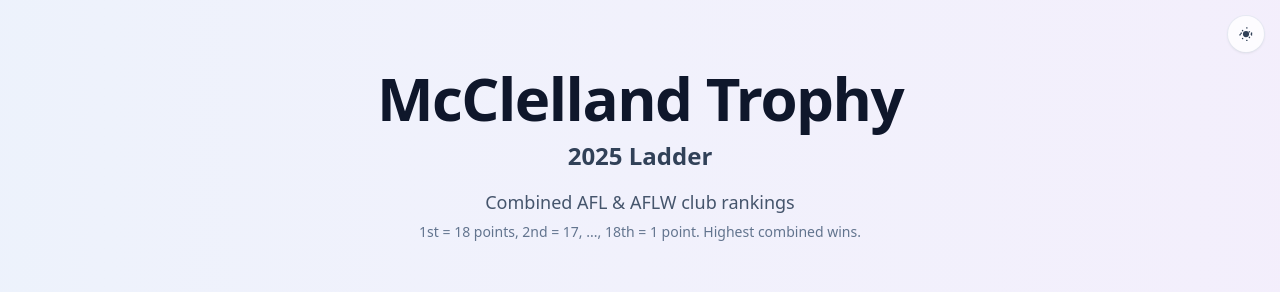
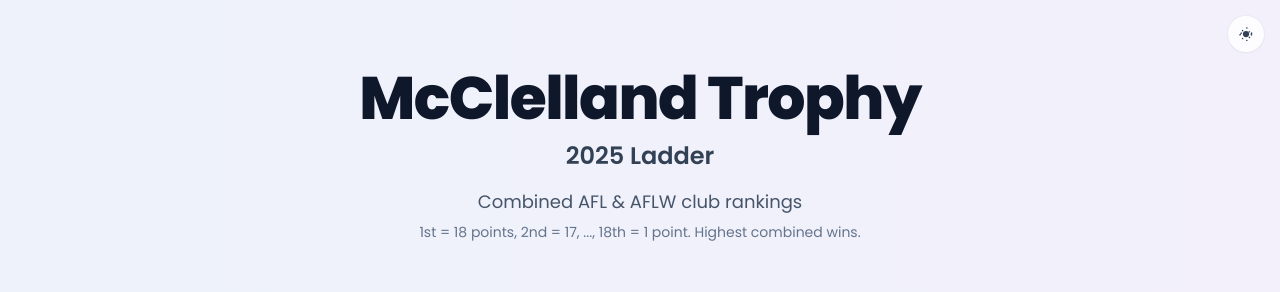
Before and after one commit to PalmyW/mcclelland, a Vue app: page / in a window 1280 px wide. Shown: the top 292 px of the page. Built offline with nearby package versions, Linux system fonts and the light colour scheme.

Commit message:
fix theme

```diff
--- a/package.json
+++ b/package.json
@@ -9,19 +9,19 @@
     "preview": "vite preview"
   },
   "dependencies": {
+    "@tailwindcss/forms": "^0.5.10",
     "jsdom": "^26.1.0",
     "node-fetch": "^3.3.2",
     "puppeteer": "^24.17.1",
+    "tailwindcss": "^3.4.17",
     "vue": "^3.5.18",
     "vue3-smooth-dnd": "^0.0.6"
   },
   "devDependencies": {
     "@material/web": "^2.4.0",
-    "@tailwindcss/postcss": "^4.1.12",
     "@vitejs/plugin-vue": "^6.0.1",
     "autoprefixer": "^10.4.21",
     "postcss": "^8.5.6",
-    "tailwindcss": "^4.1.12",
     "vite": "^7.1.2",
     "vite-plugin-full-reload": "^1.2.0"
   }
--- a/postcss.config.cjs
+++ b/postcss.config.cjs
@@ -1,6 +1,6 @@
 module.exports = {
   plugins: [
-    require('@tailwindcss/postcss'),
+    require('tailwindcss'),
     require('autoprefixer'),
   ],
 };
--- a/src/components/PageHeader.vue
+++ b/src/components/PageHeader.vue
@@ -44,10 +44,8 @@
   const root = document.documentElement
   if (dark) {
     root.classList.add('dark')
-    document.body.classList.add('dark')
   } else {
     root.classList.remove('dark')
-    document.body.classList.remove('dark')
   }
 }
 
@@ -55,6 +53,7 @@
   isDark.value = !isDark.value
   localStorage.setItem('theme', isDark.value ? 'dark' : 'light')
   applyTheme(isDark.value)
+  console.log('Theme toggled to:', isDark.value ? 'dark' : 'light', 'HTML has dark class:', document.documentElement.classList.contains('dark'))
 }
 
 onMounted(() => {
--- a/src/style.css
+++ b/src/style.css
@@ -1,4 +1,6 @@
-@import "tailwindcss";
+@import 'tailwindcss/base';
+@import 'tailwindcss/components';
+@import 'tailwindcss/utilities';
 
 /* No @custom-variant; using Tailwind's class-based dark mode */
 
--- a/tailwind.config.js
+++ b/tailwind.config.js
@@ -1,9 +1,6 @@
-import colors from 'tailwindcss/colors'
-
 /** @type {import('tailwindcss').Config} */
-export default {
-  // Use class strategy for dark mode and explicitly set the selector
-  darkMode: ['class', '.dark'],
+module.exports = {
+  darkMode: 'class',
   content: [
     './index.html',
     './src/**/*.{vue,js,ts,jsx,tsx}',
@@ -36,7 +33,6 @@
         xs: '2px',
       },
     },
-    colors,
   },
   plugins: [],
 }
```
Also changed, not shown: 1 other file (tests, documents, lock files or other folders).
